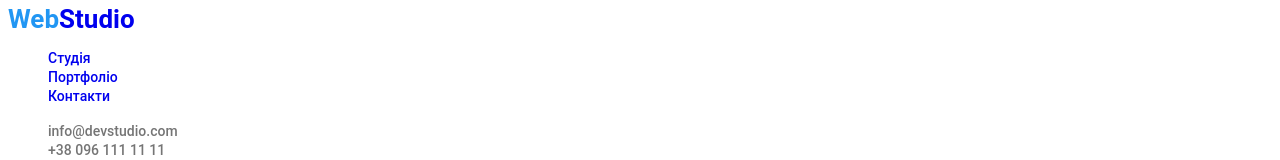
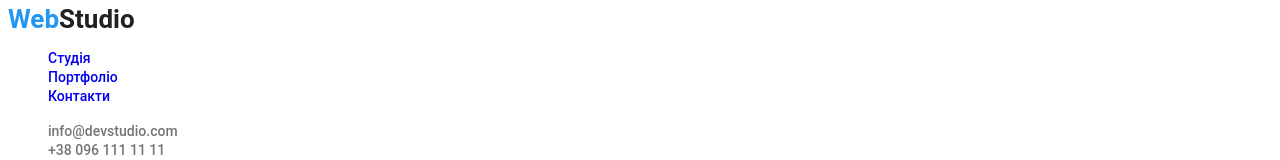
Before and after one commit to AnastasiiaVld/goit-markup-hw-02, a plain HTML site: page index.html in a window 1280 px wide. Shown: the top 160 px of the page. Drawn offline with Linux system fonts and the light colour scheme.

Commit message:
Update styles.css

```diff
--- a/css/styles.css
+++ b/css/styles.css
@@ -35,6 +35,7 @@ body {
     font-weight: 700;
     text-decoration: none;
     line-height: 0.86;
+    color: var(--Main-color);
 }
 
 .header-logo:visited {
```
